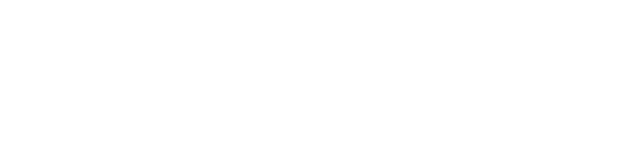
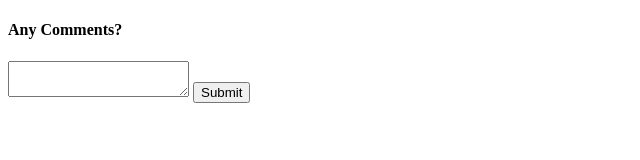
Before and after one commit to lidajiang19/IDX-519-Project, a plain HTML site: page work.html in a window 1280 px wide. Shown: the whole page, without its empty margins (0-640 px from the left). Drawn offline with Linux system fonts and the light colour scheme.

Commit message:
add comment area in work.html

```diff
--- a/work.html
+++ b/work.html
@@ -5,6 +5,12 @@
         <title>Work</title>
     </head>
     <body>
+    <!-- some work sample -->
+
+    <h4>Any Comments?</h4>
+     <textarea name="comments_field"></textarea>
+     <input type="hidden" name="hidden_field[]">
+     <button type="submit">Submit</button>
 
     </body>
 </html>
```
